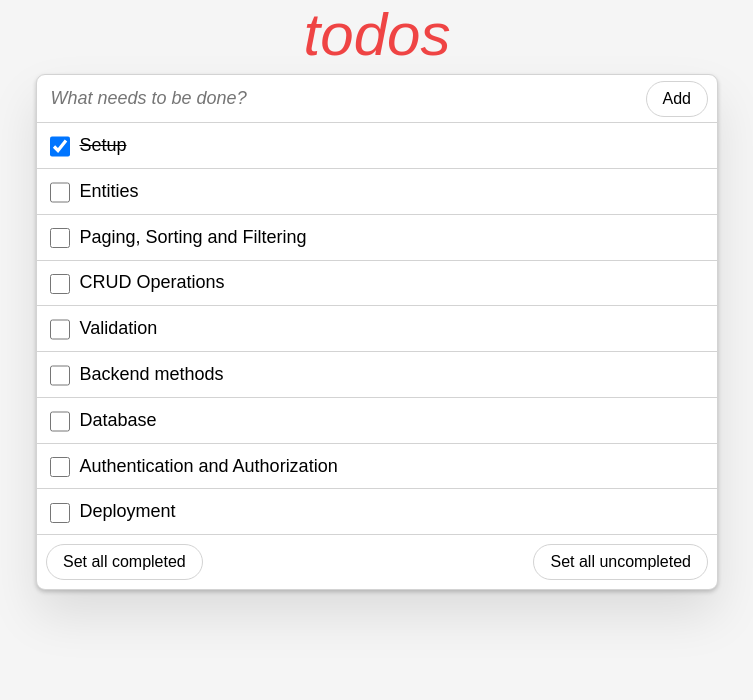
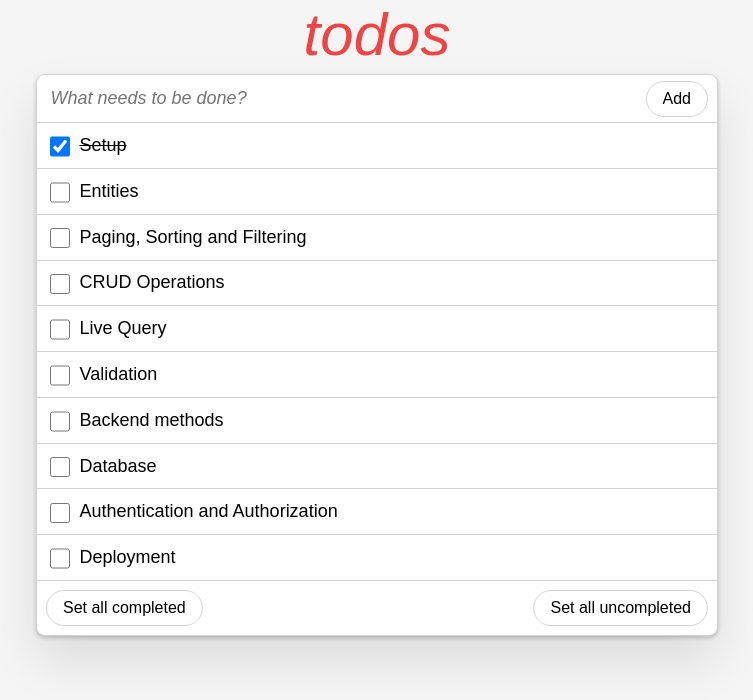
Before and after one commit to noam-honig/angular-todo, an Angular app: page / in a window 1280 px wide. Shown: the top 700 px of the page, without its empty margins (263-1016 px from the left). Built offline with nearby package versions, Linux system fonts and the light colour scheme; what remult would draw is missing.

Commit message:
added live query to the todos

```diff
--- a/src/app/todo/todo.component.ts
+++ b/src/app/todo/todo.component.ts
@@ -14,11 +14,12 @@ export class TodoComponent implements OnInit, OnDestroy {
     { id: 2, title: 'Entities', completed: false },
     { id: 3, title: 'Paging, Sorting and Filtering', completed: false },
     { id: 4, title: 'CRUD Operations', completed: false },
-    { id: 5, title: 'Validation', completed: false },
-    { id: 6, title: 'Backend methods', completed: false },
-    { id: 7, title: 'Database', completed: false },
-    { id: 8, title: 'Authentication and Authorization', completed: false },
-    { id: 9, title: 'Deployment', completed: false }
+    { id: 5, title: 'Live Query', completed: false },
+    { id: 6, title: 'Validation', completed: false },
+    { id: 7, title: 'Backend methods', completed: false },
+    { id: 8, title: 'Database', completed: false },
+    { id: 9, title: 'Authentication and Authorization', completed: false },
+    { id: 10, title: 'Deployment', completed: false }
   ]
 
   newTaskTitle = ''
```
